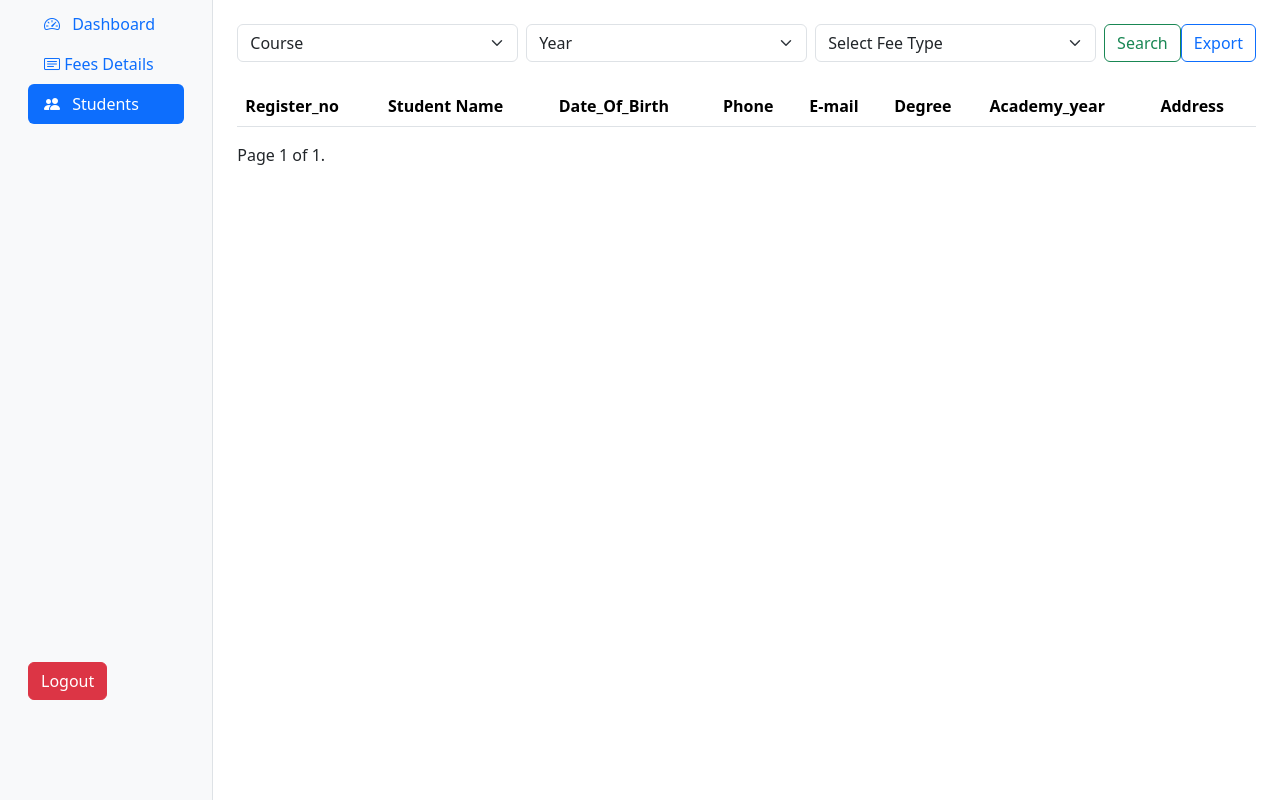
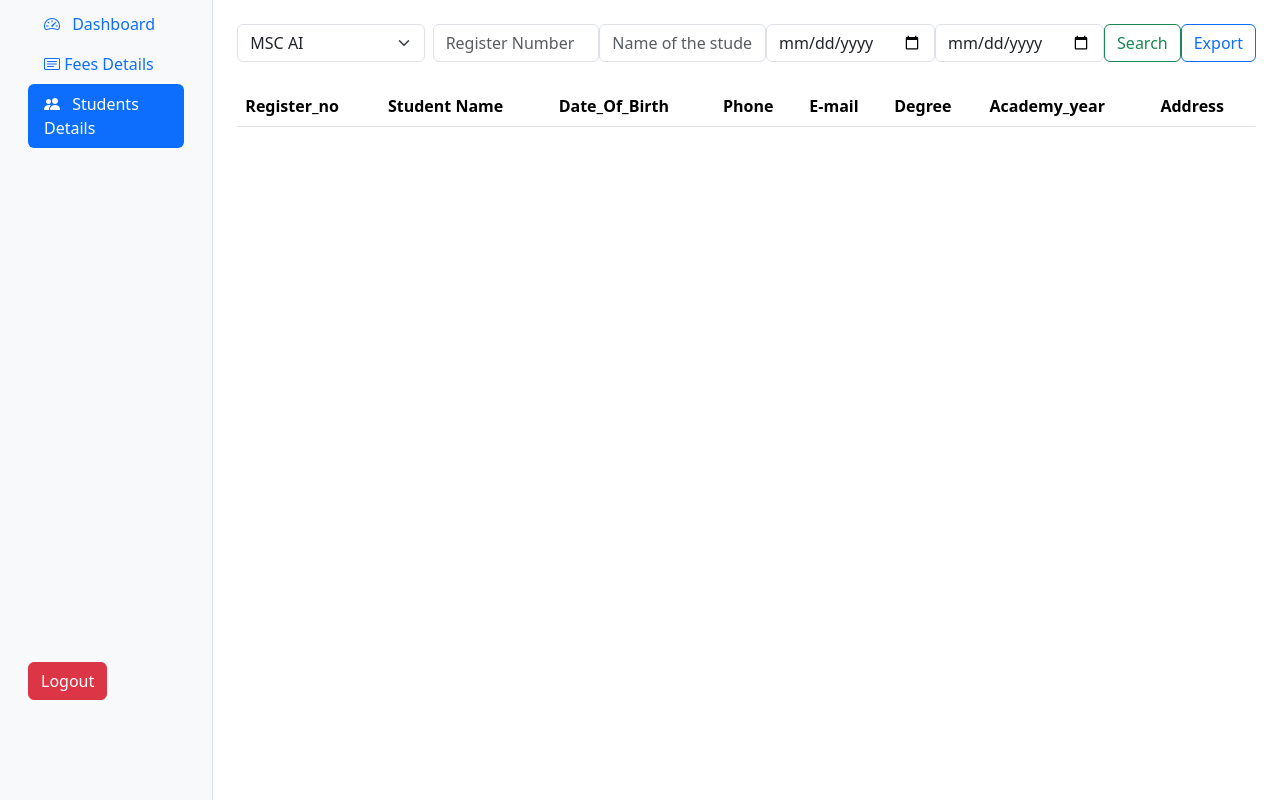
Before and after one commit to Niranjan160/project_chowchow, a Django app: page /officeadmin/studentdetails in a window 1280 px wide. Shown: the part 100-900 px from the top of the page. Run offline with Django 4.2, Linux system fonts and the light colour scheme; a user stored in the database is signed in; tables that the repository leaves empty hold one stand-in row (values such as "Sample post"); lists and menus that the app fills with data are empty.

Commit message:
added filter feature

```diff
--- /dev/null
+++ b/students/filters.py
@@ -0,0 +1,20 @@
+import django_filters
+from students.models import Student, Fees_detail
+
+class Student_filter(django_filters.FilterSet):
+    class Meta:
+        model = Student
+        fields = [
+            'name', 'course', 'register_no',
+            'academic_end_year','academic_start_year',
+        ]
+
+
+class Fees_details_filter(django_filters.FilterSet):
+    class Meta:
+        model = Fees_detail
+        fields = [
+            'reference_id', 'student_id__register_no', 'type_of_fees',
+            'receipt_status', 'semester_number', 'receipt_submitted_date',
+            'paid_date', 'student_id__course'
+        ]
--- a/students/forms.py
+++ b/students/forms.py
@@ -35,8 +35,8 @@ class StudentForm(forms.ModelForm):
         model = Student
         fields = [
             'register_no', 'name', 'date_of_birth',
-            'phone_number', 'type_of_degree', 'type_of_department',
-            'academic_start_year','academic_end_year', 'address'
+            'phone_number', 'academic_start_year','academic_end_year',
+            'course','address'
             ]
 
 
--- a/students/models.py
+++ b/students/models.py
@@ -8,16 +8,14 @@ from datetime import date
 from django.utils import timezone
 
 
-department_choices = (
-    ("CSE", "Computer Science and Engineering"),
-    ("DS", "Data Science"),
-    ("AI", "Artificial Intelligence"),
-)
-degree_choices = (
-    ("MSC", "Master of Science"),
+course_choices = (
+    ("MSC CSE", "Master of Science Computer Science and Engineering"),
+    ("MSC DS", "Master of Science Data Science"),
+    ("MSC AI", "Master of Science Artificial Intelligence"),
     ("MCA", "Master of Computer Application"),
     ("MTECH", "Master of Technology"),
 )
+
 
 class User(AbstractUser):
 
@@ -57,7 +55,7 @@ class User(AbstractUser):
 def student_profile_image_directory(instance, filename):
     ext = filename.split('.')[-1]
     # path = profile_images/<reg_no>.<img_extension>
-    return "profile_images{1}.{2}".format(
+    return "profile_images{0}.{1}".format(
         instance.register_no,
         ext,
     )
@@ -90,13 +88,9 @@ class Student(models.Model):
         ]
     )
     phone_number = models.PositiveIntegerField()
-    type_of_degree = models.CharField(
-        max_length=5,
-        choices=degree_choices
-    ) #Require validator function
-    type_of_department = models.CharField(
-        max_length=5,
-        choices=department_choices
+    course = models.CharField(
+        max_length=50,
+        choices=course_choices
     )
     academic_start_year = models.DateField(blank=True, null=True)
     academic_end_year = models.DateField(blank=True, null=True)
--- a/students/templates/students/admin_dashboard.html
+++ b/students/templates/students/admin_dashboard.html
@@ -62,7 +62,7 @@
                         </li>
                         <li class="nav-item">
                             <a class="nav-link" href="{% url 'admin_dashboard_student_details' %}">
-                                <i class="bi bi-people-fill me-2"></i> Students
+                                <i class="bi bi-people-fill me-2"></i> Students Details
                             </a>
                         </li>
                         <li class="nav-item d-flex position-fixed bottom-0">
--- a/students/templates/students/admin_dashboard_student_details.html
+++ b/students/templates/students/admin_dashboard_student_details.html
@@ -40,7 +40,7 @@
                         <li class="nav-item">
                             <a class="nav-link active" id="list-fees-tab"
                                 href="{% url 'admin_dashboard_student_details' %}">
-                                <i class="bi bi-people-fill me-2"></i> Students
+                                <i class="bi bi-people-fill me-2"></i> Students Details
                             </a>
                         </li>
                         <li class="nav-item d-flex position-fixed bottom-0">
@@ -55,23 +55,27 @@
                     <div class="container">
                         <div class="row">
                             <div class="col-12 mt-4">
-                                <form class="d-flex mb-4">
-                                    <select class="form-select me-2" id="branchSelect">
-                                        <option selected>Course</option>
+                                <form class="d-flex mb-4" method="get"
+                                    action="{% url 'admin_dashboard_student_details' %}">
+                                    <!-- {{students_details.form.as_p}} -->
+                                    <select class="form-select me-2" id="branchSelect" name="course">
+                                        <option value="MSC AI">MSC AI</option>
+                                        <option value="MSC CSE">MSC CSE</option>
+                                        <option value="MSC DS">MCA DS</option>
                                         <option value="MCA">MCA</option>
-                                        <option value="MSC Computer Science">MSC Computer Science</option>
-                                        <option value="MSC Data Science">MSC Data Science</option>
-                                        <option value="MSC Artificial Intelligence">MSC Artificial Intelligence
-                                        </option>
-                                        <option value="M.TECH">M.TECH</option>
+                                        <option value="MTECH">MTECH</option>
                                     </select>
-                                    <select class="form-select me-2" id="yearSelect">
-                                        <option selected>Year</option>
-                                    </select>
-                                    <select class="form-select me-2" id="feeTypeSelect">
-                                        <option selected>Select Fee Type</option>
-                                    </select>
-                                    <button class="btn btn-outline-success" type="submit">Search</button>
+                                    <!-- Need to add labels -->
+                                    <input class="form-control" type="text" name="register_no"
+                                        placeholder="Register Number">
+                                    <input type="text" name="name" id="name" class="form-control"
+                                        placeholder="Name of the student">
+                                    <input type="date" name="academic_start_year" id="academic_start_year"
+                                        placeholder="Start year" class="form-control">
+                                    <input type="date" name="academic_end_year" id="academic_end_year"
+                                        class="form-control" placeholder="End year">
+                                    <input type="submit" value="Search" class="btn btn-outline-success"
+                                        placeholder="Search">
                                     <a href="{% url 'export_students' %}" class="btn btn-outline-primary">Export</a>
 
                                 </form>
@@ -90,14 +94,14 @@
                                             </tr>
                                         </thead>
                                         <tbody>
-                                            {% for item in page_obj %}
+                                            {% for item in students_details.qs %}
                                             <tr>
                                                 <td>{{item.register_no}}</td>
                                                 <td>{{item.name}}</td>
                                                 <td>{{item.date_of_birth}}</td>
                                                 <td>{{item.phone_number}}</td>
                                                 <td>{{item.get_email}}</td>
-                                                <td>{{item.get_type_of_degree_display}}</td>
+                                                <td>{{item.get_course_display}}</td>
                                                 <td>{{item.academic_start_year}}-{{item.academic_end_year}}</td>
                                                 <td>{{item.address}}</td>
                                                 <td>
@@ -122,7 +126,7 @@
                                             <li class="page-item"><a class="page-link" href="#">Next</a></li>
                                         </ul>
                                       </nav> -->
-                                    <div class="pagination">
+                                    <!-- <div class="pagination">
                                         <span class="step-links">
                                             {% if page_obj.has_previous %}
                                             <a href="?page=1">&laquo; first</a>
@@ -138,7 +142,7 @@
                                             <a href="?page={{ page_obj.paginator.num_pages }}">last &raquo;</a>
                                             {% endif %}
                                         </span>
-                                    </div>
+                                    </div> -->
                                 </div>
                             </div>
                         </div>
--- a/students/views.py
+++ b/students/views.py
@@ -8,6 +8,7 @@ from datetime import date
 from django.core.paginator import Paginator
 from students.utils import send_reject_email
 import pandas as pd
+from students.filters import Student_filter, Fees_details_filter
 
 def loginPage(request):
     if request.user.is_authenticated:
@@ -64,7 +65,7 @@ def register_student(request):
 
                 student = student_form.save(commit=False)
                 print(user)
-                student.student_id = user
+                student.Student = user
                 student.email = user.email
                 student.save()
 
@@ -108,20 +109,21 @@ def admin_dashboard(request):
 @login_required
 def pending_receipt_details(request):
     context = {}
-    pending_fees_list = Fees_detail.objects.filter(receipt_status="PEN").order_by("-receipt_submitted_date")
-    paginator = Paginator(pending_fees_list, 20)
-    page_number = request.GET.get("page") or 1
-    context["page_obj"] = paginator.get_page(page_number)
+    # pending_fees_list = Fees_detail.objects.filter(receipt_status="PEN").order_by("-receipt_submitted_date")
+    # paginator = Paginator(pending_fees_list, 20)
+    # page_number = request.GET.get("page") or 1
+    # context["page_obj"] = paginator.get_page(page_number)
+    context["fees_details"] = Fees_details_filter(request.GET, Fees_detail.objects.all().order_by("-receipt_submitted_date"))
+
     return render(request, "students/admin_pending_details.html", context)
 
 @login_required
 def update_fees_receipt_status(request):
     # Need to add exception
-    print("working")
     if request.method == "POST":
         status = request.POST["receipt_status"]
         reference_id = request.POST["reference_id"]
-        print(status, reference_id)
+        # print(status, reference_id)
         student = Fees_detail.objects.get(reference_id=reference_id).student_id
         if status == "REJ":
             send_reject_email(student.name, student.register_no, student.email)
@@ -137,12 +139,15 @@ def admin_dashboard_student_details(request):
     if request.user.is_student():
        return redirect("student_dashboard")
     context = {}
-    students_details = Student.objects.filter(
+    context["students_details"] = Student_filter(request.GET, queryset=Student.objects.filter(
         academic_end_year__year__gte=date.today().year
-    ).order_by('register_no')
-    paginator = Paginator(students_details, 30)
-    page_number = request.GET.get("page") or 1
-    context["page_obj"] = paginator.get_page(page_number)
+    ).order_by('register_no'))
+    # students_details = Student.objects.filter(
+    #     academic_end_year__year__gte=date.today().year
+    # ).order_by('register_no')
+    # paginator = Paginator(students_details, 30)
+    # page_number = request.GET.get("page") or 1
+    # context["page_obj"] = paginator.get_page(page_number)
     return render(request, 'students/admin_dashboard_student_details.html', context)
 
 def export_students_to_excel(request):
```
Also changed, not shown: project_chowchow/settings.py (+5 -2 lines), students/templates/students/admin_pending_details.html (+12 -10 lines), students/templates/students/student_register_page.html (+5 -53 lines), students/migrations/0010_remove_student_type_of_degree_and_more.py (added).
